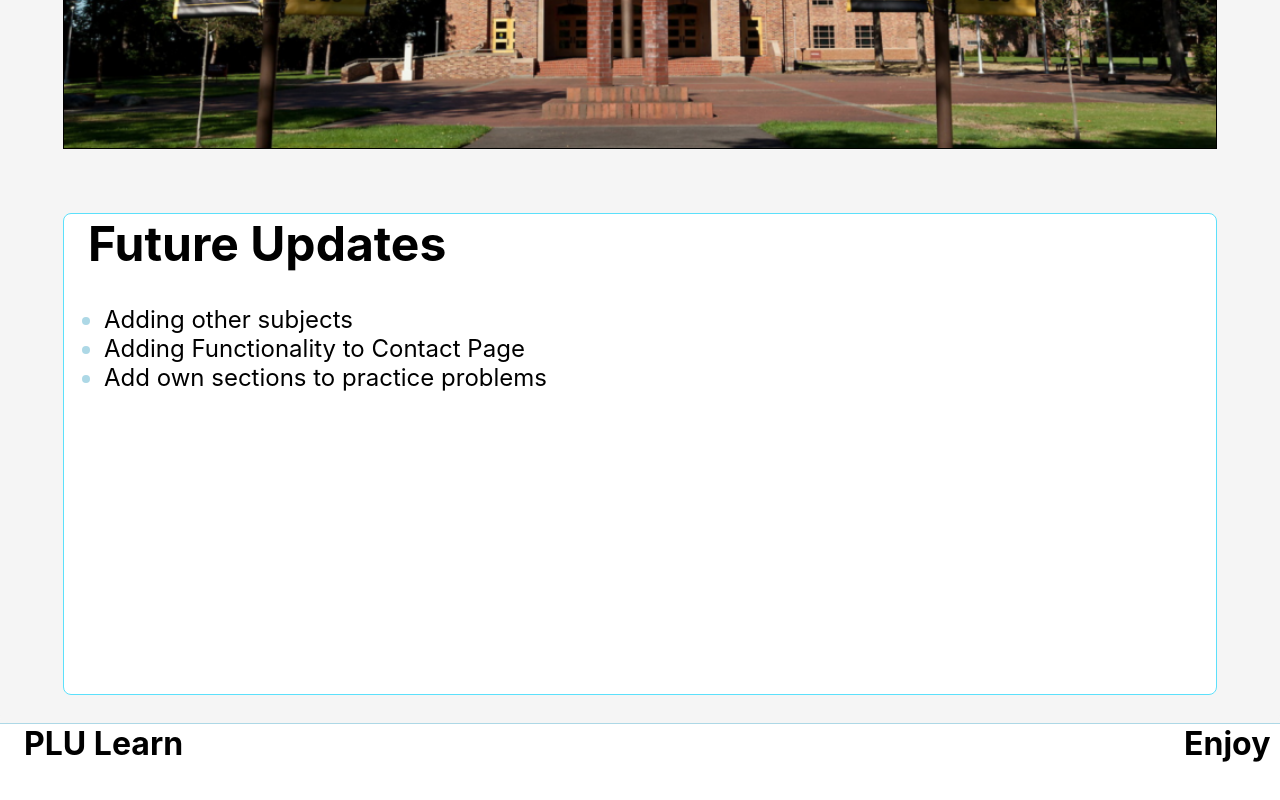
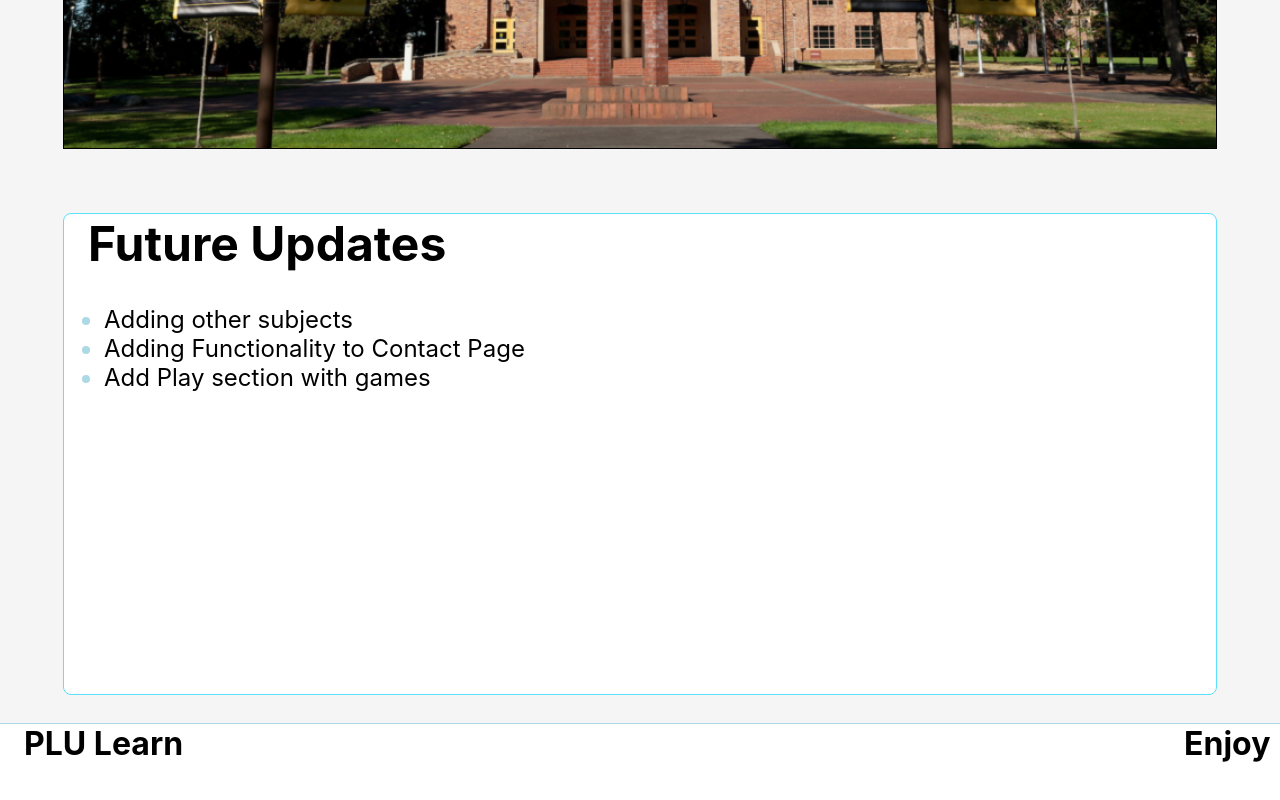
Before and after one commit to StuartGavidia/pluscience, a React (Create React App) app: page / in a window 1280 px wide. Shown: the part 1277-2077 px from the top of the page. Built offline with nearby package versions, Linux system fonts and the light colour scheme; no server answers.

Commit message:
Modify updates

```diff
--- a/src/Pages/IntroPage/IntroPage.jsx
+++ b/src/Pages/IntroPage/IntroPage.jsx
@@ -55,7 +55,7 @@ export default function IntroPage(){
                     <ul>
                         <li>Adding other subjects</li>
                         <li>Adding Functionality to Contact Page</li>
-                        <li>Add own sections to practice problems</li>
+                        <li>Add Play section with games</li>
                     </ul>
                 </div>
             </div>
```
Also changed, not shown: 1 other file (tests, documents, lock files or other folders).
